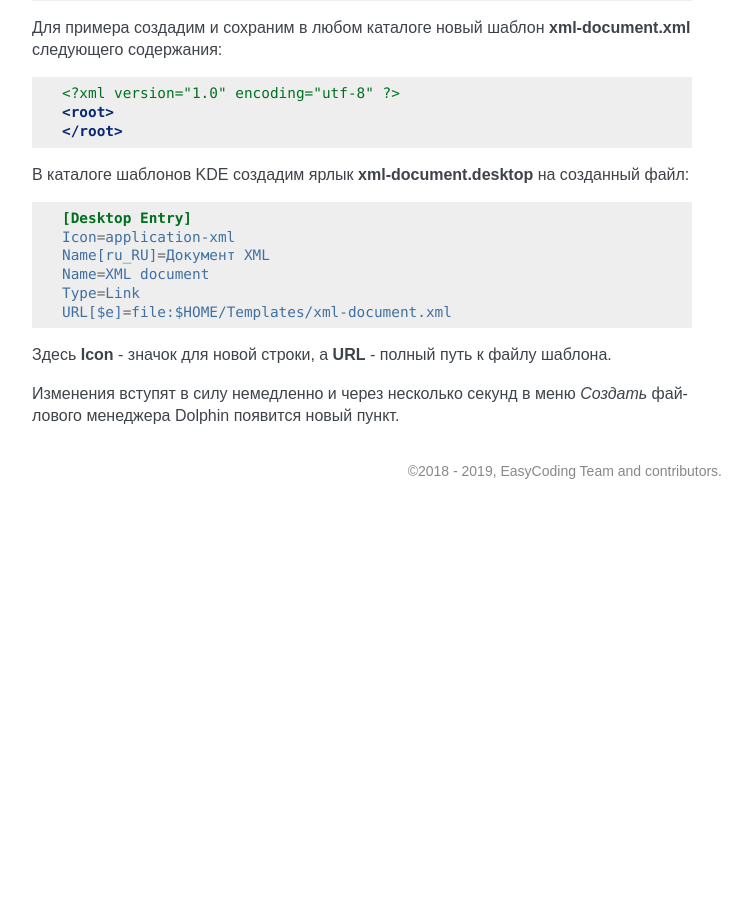
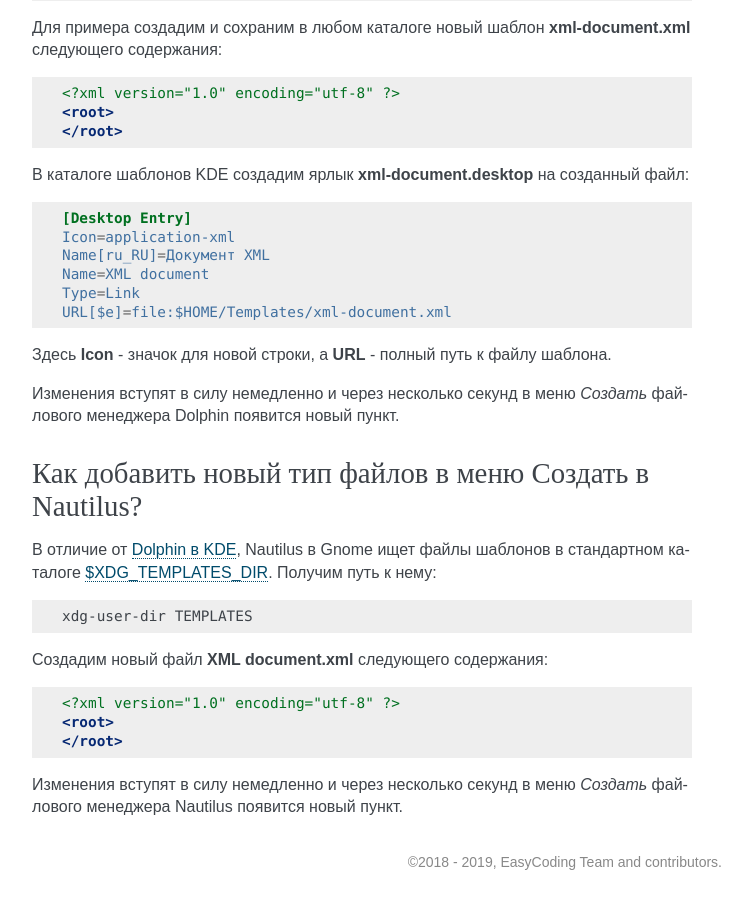
Before and after one commit to RussianFedora/FAQ, a Sphinx documentation site: the page built from source/using-system.rst, in a window 1280 px wide and 900 px high, scrolled down 17931 px. Shown: the whole window, without its empty margins (388-1140 px from the left). Built offline with Sphinx 7.4.7, drawn with Linux system fonts in a browser that asks for light colours; before the commit the page ends 18440 px from its top, so only the background shows below that; some of the changed text lies outside the part shown.

Commit message:
Added question about adding new Gnome templates.

```diff
--- a/source/using-system.rst
+++ b/source/using-system.rst
@@ -1036,3 +1036,25 @@ KDE Connect не видит мой смартфон. Как исправить?
 Здесь **Icon** - значок для новой строки, а **URL** - полный путь к файлу шаблона.
 
 Изменения вступят в силу немедленно и через несколько секунд в меню *Создать* файлового менеджера Dolphin появится новый пункт.
+
+.. index:: gnome, nautilus, new file, templates
+.. _nautilus-templates:
+
+Как добавить новый тип файлов в меню Создать в Nautilus?
+============================================================
+
+В отличие от :ref:`Dolphin в KDE <dolphin-templates>`, Nautilus в Gnome ищет файлы шаблонов в стандартном каталоге :ref:`$XDG_TEMPLATES_DIR <xdg-reallocate>`. Получим путь к нему:
+
+.. code-block:: bash
+
+    xdg-user-dir TEMPLATES
+
+Создадим новый файл **XML document.xml** следующего содержания:
+
+.. code-block:: xml
+
+    <?xml version="1.0" encoding="utf-8" ?>
+    <root>
+    </root>
+
+Изменения вступят в силу немедленно и через несколько секунд в меню *Создать* файлового менеджера Nautilus появится новый пункт.
```
